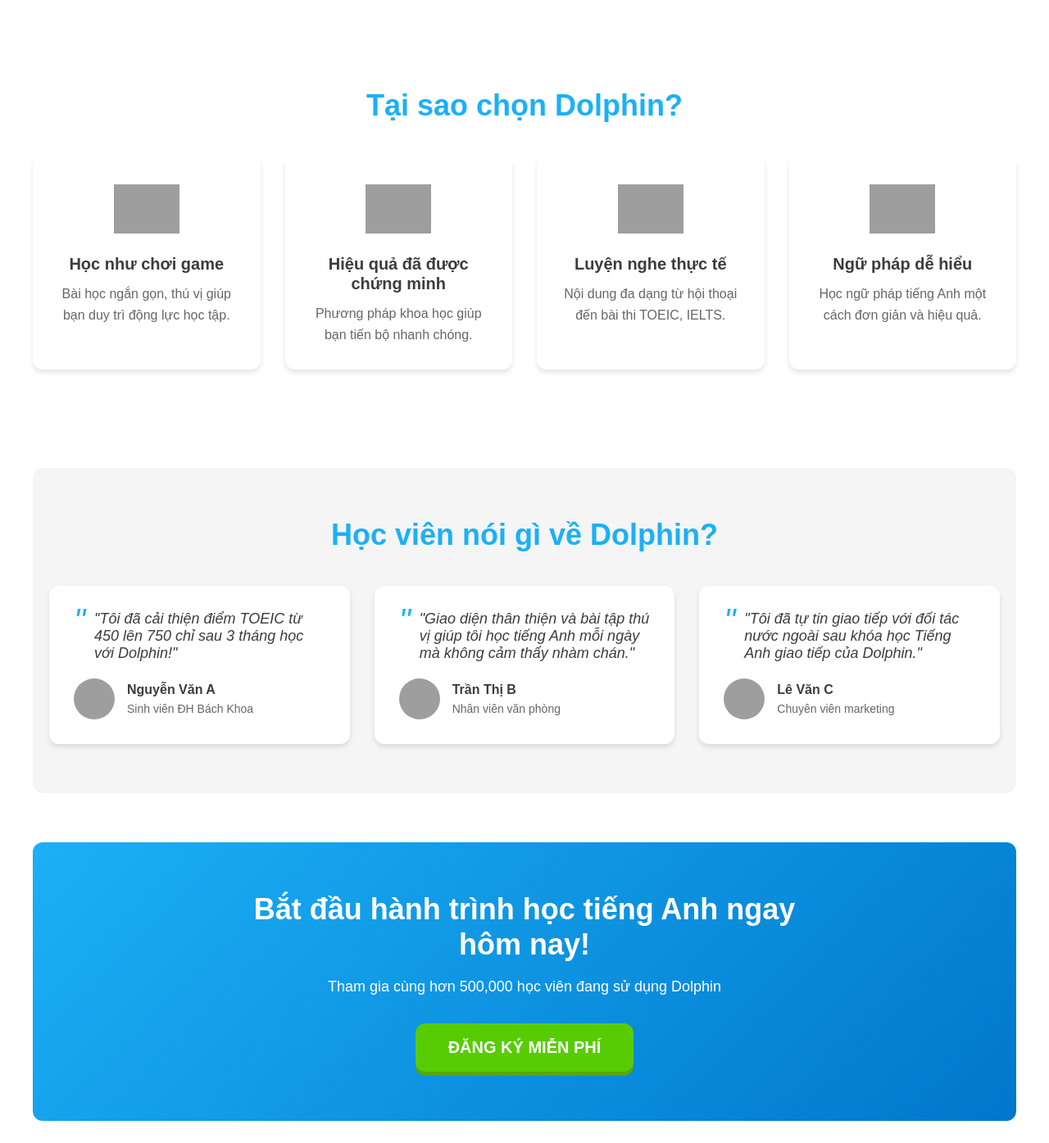
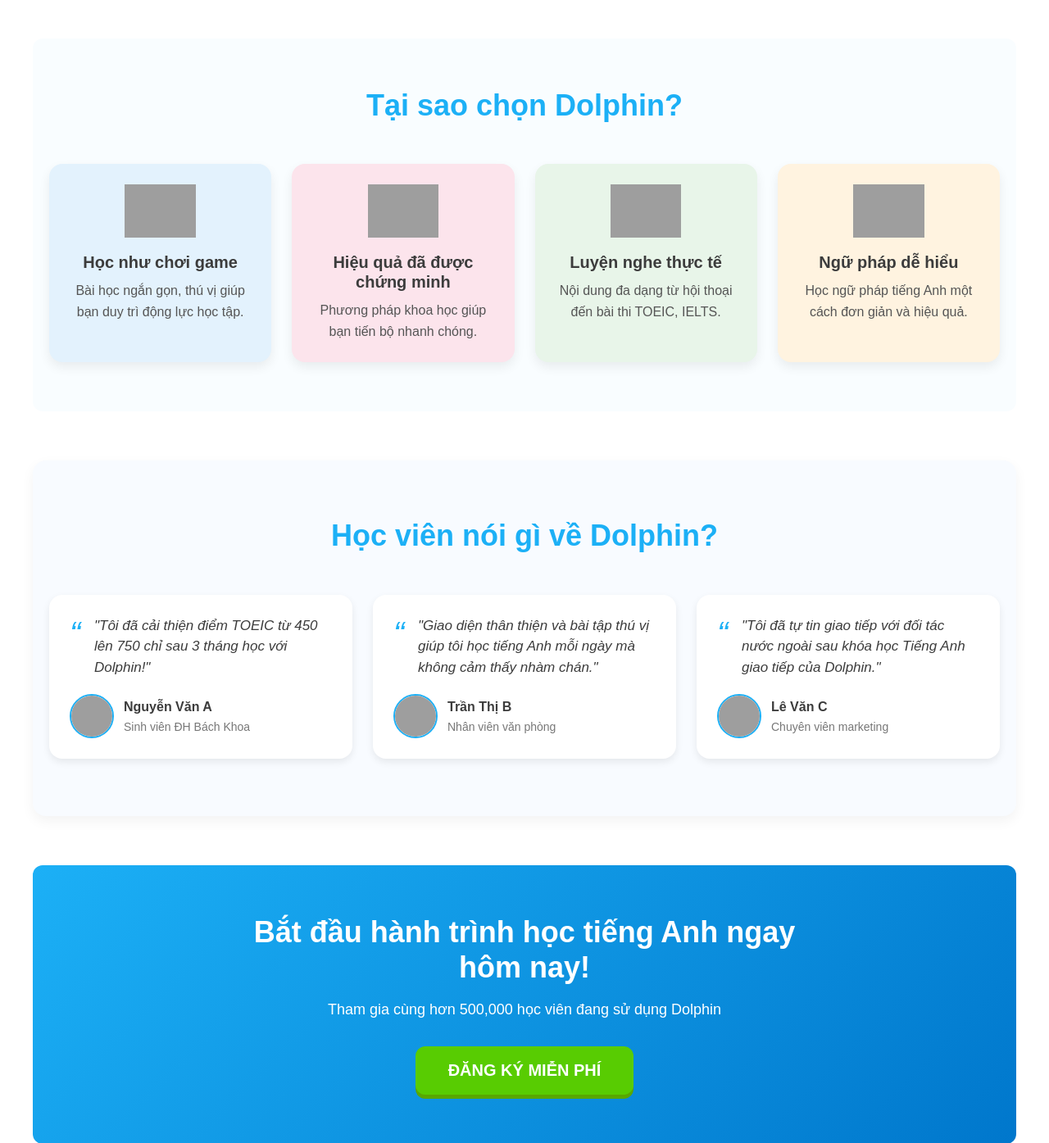
Before and after one commit to iuh-application-development/Language-Learning-Assistan1, a Django app: page / in a window 1280 px wide. Shown: the part 733-2128 px from the top of the page at 82% size. Run offline with Django 5.2, Linux system fonts and the light colour scheme; grey boxes are pictures that could not be loaded.

Commit message:
Update homepage

```diff
--- a/dolphin_english/dolphin/static/dolphin/css/home.css
+++ b/dolphin_english/dolphin/static/dolphin/css/home.css
@@ -132,109 +132,132 @@ p {
     max-height: 400px;
 }
 
-/* Why Choose Section */
+/* Why Choose Section Improved */
 .why-choose {
     text-align: center;
-    padding: 60px 0;
+    padding: 60px 20px;
+    background-color: #f9fdff;
+    border-radius: var(--border-radius);
 }
 
 .why-choose h2 {
     font-size: 36px;
     color: var(--primary-color);
-    margin-bottom: 40px;
+    margin-bottom: 50px;
+    font-weight: 600;
 }
 
 .features {
     display: grid;
-    grid-template-columns: repeat(auto-fit, minmax(250px, 1fr));
-    gap: 30px;
+    grid-template-columns: repeat(auto-fit, minmax(260px, 1fr));
+    gap: 25px;
+    justify-content: center;
 }
 
 .feature-card {
     background-color: var(--white);
-    padding: 30px;
-    border-radius: var(--border-radius);
-    box-shadow: var(--shadow);
-    transition: transform 0.3s ease;
+    padding: 25px;
+    border-radius: 16px;
+    box-shadow: 0 6px 14px rgba(0,0,0,0.07);
+    transition: transform 0.3s ease, box-shadow 0.3s ease;
 }
 
 .feature-card:hover {
     transform: translateY(-10px);
+    box-shadow: 0 12px 24px rgba(0,0,0,0.1);
 }
 
 .feature-icon {
-    margin-bottom: 20px;
-    height: 70px;
+    margin-bottom: 18px;
     display: flex;
     align-items: center;
     justify-content: center;
 }
 
 .feature-icon img {
-    height: 60px;
+    height: 65px;
     width: auto;
 }
 
 .feature-card h3 {
     font-size: 20px;
     color: var(--text-color);
-    margin-bottom: 12px;
+    margin-bottom: 10px;
+    font-weight: 600;
 }
 
 .feature-card p {
-    color: #666;
+    color: #555;
+    font-size: 16px;
+    line-height: 1.6;
 }
 
-/* Testimonials Section */
+/* Individual background colors */
+.feature-card:nth-child(1) { background-color: #e3f2fd; }
+.feature-card:nth-child(2) { background-color: #fce4ec; }
+.feature-card:nth-child(3) { background-color: #e8f5e9; }
+.feature-card:nth-child(4) { background-color: #fff3e0; }
+
+
+/* Testimonials Section Improved */
 .testimonials {
-    padding: 60px 0;
-    background-color: var(--light-gray);
-    border-radius: var(--border-radius);
+    padding: 70px 20px;
+    background-color: #f8fbff;
+    border-radius: 16px;
+    box-shadow: 0 6px 16px rgba(0, 0, 0, 0.05);
 }
 
 .testimonials h2 {
     font-size: 36px;
     color: var(--primary-color);
     text-align: center;
-    margin-bottom: 40px;
+    margin-bottom: 50px;
+    font-weight: 600;
 }
 
 .testimonial-cards {
     display: grid;
-    grid-template-columns: repeat(auto-fit, minmax(300px, 1fr));
-    gap: 30px;
-    padding: 0 20px;
+    grid-template-columns: repeat(auto-fit, minmax(280px, 1fr));
+    gap: 25px;
+    padding: 0;
 }
 
 .testimonial {
-    background-color: var(--white);
-    border-radius: var(--border-radius);
-    padding: 30px;
-    box-shadow: var(--shadow);
+    background-color: #ffffff;
+    border-radius: 16px;
+    padding: 25px;
+    box-shadow: 0 4px 10px rgba(0,0,0,0.08);
+    transition: transform 0.3s ease, box-shadow 0.3s ease;
+}
+
+.testimonial:hover {
+    transform: translateY(-8px);
+    box-shadow: 0 10px 20px rgba(0,0,0,0.12);
 }
 
 .quote {
-    font-size: 18px;
+    font-size: 17px;
     color: var(--text-color);
     font-style: italic;
     margin-bottom: 20px;
     position: relative;
-    padding-left: 25px;
+    padding-left: 30px;
+    line-height: 1.5;
 }
 
 .quote::before {
-    content: '"';
+    content: '“';
     font-size: 40px;
     color: var(--primary-color);
     position: absolute;
     left: 0;
-    top: -10px;
+    top: -8px;
 }
 
 .testimonial-author {
     display: flex;
     align-items: center;
-    gap: 15px;
+    gap: 12px;
 }
 
 .testimonial-author img {
@@ -242,11 +265,13 @@ p {
     height: 50px;
     border-radius: 50%;
     object-fit: cover;
+    border: 2px solid var(--primary-color);
 }
 
 .testimonial-author p {
-    font-weight: 700;
+    font-weight: 600;
     color: var(--text-color);
+    margin: 0;
     display: flex;
     flex-direction: column;
 }
@@ -254,8 +279,9 @@ p {
 .testimonial-author span {
     font-weight: 400;
     font-size: 14px;
-    color: #666;
+    color: #777;
 }
+
 
 /* CTA Section */
 .cta {
```
